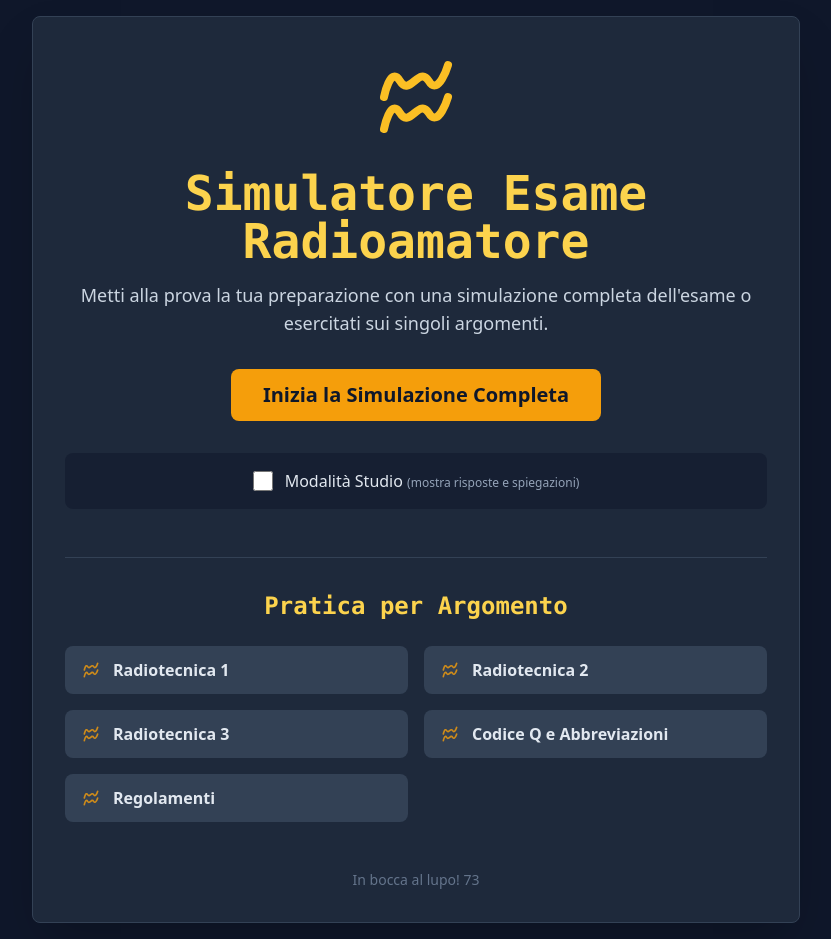
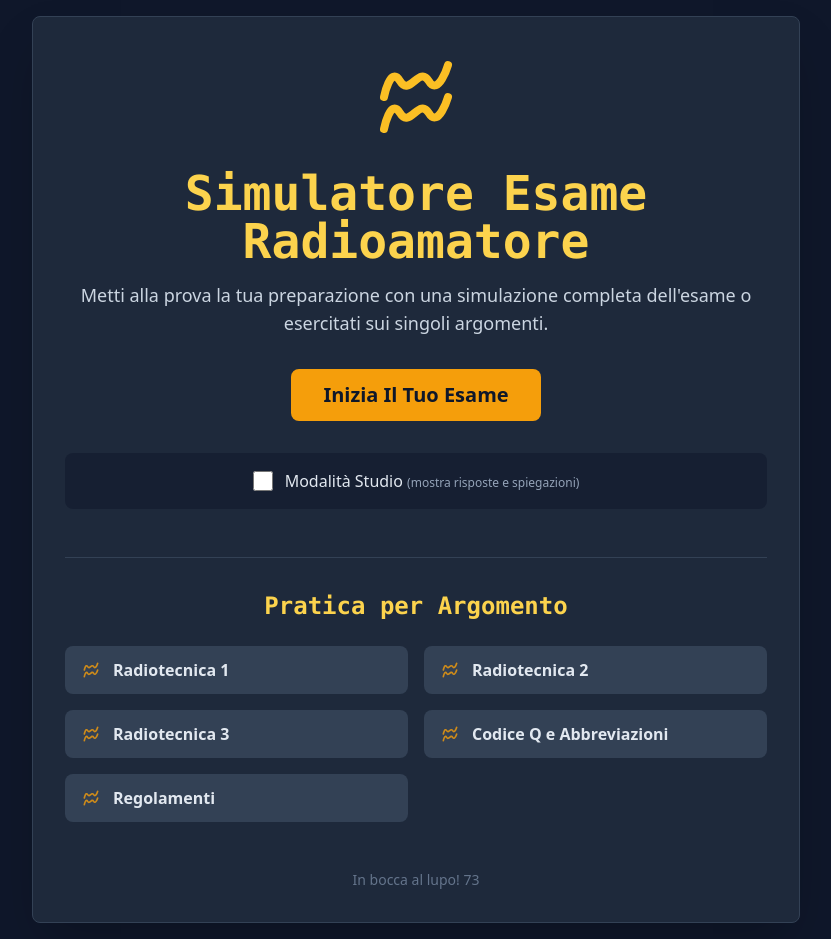
Before and after one commit to Adivor/Adivor, a React (Vite) app: page / in a window 1280 px wide. Shown: the whole page, without its empty margins (224-1055 px from the left). Built offline with nearby package versions, Linux system fonts and the light colour scheme.

Commit message:
feat: Update start button text
Change the text on the main simulation start button from "Inizia la Simulazione Completa" to "Inizia Il Tuo Esame" for clarity and a more direct user prompt.

```diff
--- a/components/StartScreen.tsx
+++ b/components/StartScreen.tsx
@@ -111,7 +111,7 @@ export const StartScreen: React.FC<StartScreenProps> = ({ onStartSimulation, onS
               onClick={() => onStartSimulation(isStudyMode)}
               className="bg-amber-500 text-slate-900 font-bold py-3 px-8 rounded-lg text-xl hover:bg-amber-400 transition-all duration-300 transform hover:scale-105 focus:outline-none focus:ring-4 focus:ring-amber-300"
             >
-              Inizia la Simulazione Completa
+              Inizia Il Tuo Esame
             </button>
           </div>
 
```
